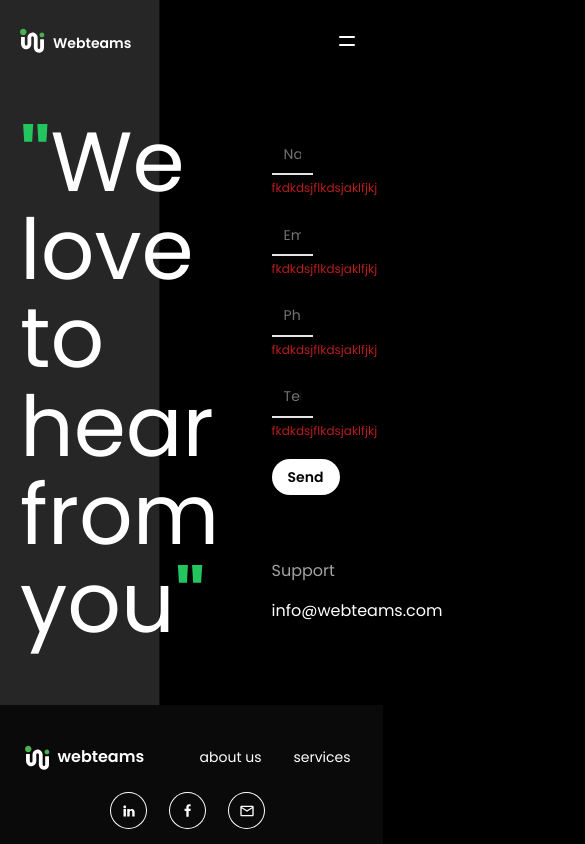
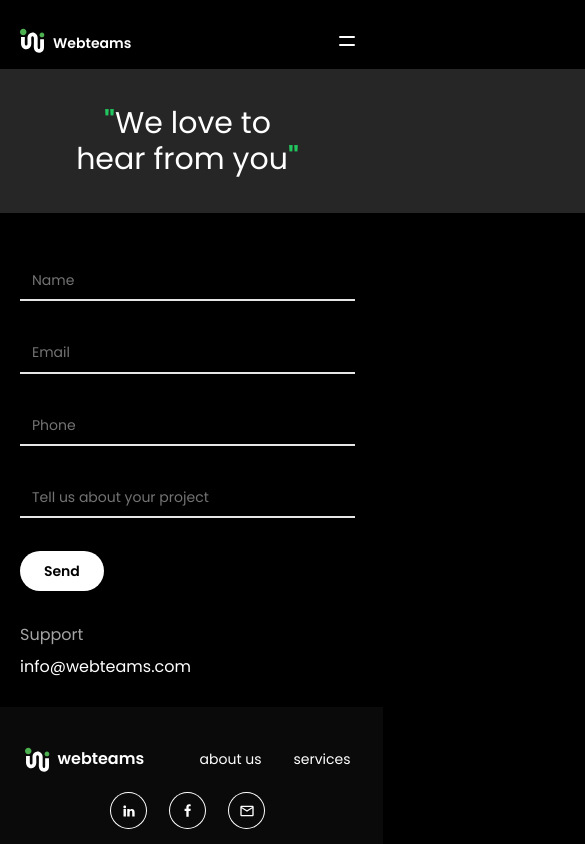
Before and after one commit to usmaniqbal998/WebteamsDev, a Next.js app: page /contact in a window 390 px wide. Shown: the top 844 px of the page, 585 px wide, since content can reach past the window. Built offline with nearby package versions, Linux system fonts and the light colour scheme.

Commit message:
feat: finished contact us desktop and mobile

```diff
--- a/src/Components/ui/button.tsx
+++ b/src/Components/ui/button.tsx
@@ -1,35 +1,35 @@
-import * as React from "react"
-import { Slot } from "@radix-ui/react-slot"
-import { cva, type VariantProps } from "class-variance-authority"
+import * as React from 'react'
+import { Slot } from '@radix-ui/react-slot'
+import { cva, type VariantProps } from 'class-variance-authority'
 
-import { cn } from "@/Util"
+import { cn } from '@/Util'
 
 const buttonVariants = cva(
-  "inline-flex items-center justify-center whitespace-nowrap rounded-md text-sm font-medium ring-offset-background transition-colors focus-visible:outline-none focus-visible:ring-2 focus-visible:ring-ring focus-visible:ring-offset-2 disabled:pointer-events-none disabled:opacity-50",
+  'inline-flex items-center justify-center whitespace-nowrap rounded-md text-sm font-medium ring-offset-background transition-colors focus-visible:outline-none focus-visible:ring-2 focus-visible:ring-ring focus-visible:ring-offset-2 disabled:pointer-events-none disabled:opacity-50',
   {
     variants: {
       variant: {
-        default: "bg-primary text-primary-foreground hover:bg-primary/90",
+        default: 'bg-primary text-primary-foreground hover:bg-primary/90',
         destructive:
-          "bg-destructive text-destructive-foreground hover:bg-destructive/90",
+          'bg-destructive text-destructive-foreground hover:bg-destructive/90',
         outline:
-          "border border-input bg-background hover:bg-accent hover:text-accent-foreground",
+          'border border-input bg-background hover:bg-accent hover:text-accent-foreground',
         secondary:
-          "bg-secondary text-secondary-foreground hover:bg-secondary/80",
-        ghost: "hover:bg-accent hover:text-accent-foreground",
-        link: "text-primary underline-offset-4 hover:underline",
+          'bg-secondary text-secondary-foreground hover:bg-secondary/80',
+        ghost: 'hover:bg-accent hover:text-accent-foreground',
+        link: 'text-primary underline-offset-4 hover:underline'
       },
       size: {
-        default: "h-10 px-4 py-2",
-        sm: "h-9 rounded-md px-3",
-        lg: "h-11 rounded-md px-8",
-        icon: "h-10 w-10",
-      },
+        default: 'h-10 px-4 py-2',
+        sm: 'h-9 rounded-md px-3',
+        lg: 'h-11 rounded-md px-8',
+        icon: 'size-10'
+      }
     },
     defaultVariants: {
-      variant: "default",
-      size: "default",
-    },
+      variant: 'default',
+      size: 'default'
+    }
   }
 )
 
@@ -41,7 +41,7 @@ export interface ButtonProps
 
 const Button = React.forwardRef<HTMLButtonElement, ButtonProps>(
   ({ className, variant, size, asChild = false, ...props }, ref) => {
-    const Comp = asChild ? Slot : "button"
+    const Comp = asChild ? Slot : 'button'
     return (
       <Comp
         className={cn(buttonVariants({ variant, size, className }))}
@@ -51,6 +51,6 @@ const Button = React.forwardRef<HTMLButtonElement, ButtonProps>(
     )
   }
 )
-Button.displayName = "Button"
+Button.displayName = 'Button'
 
 export { Button, buttonVariants }
--- a/src/Components/ui/input.tsx
+++ b/src/Components/ui/input.tsx
@@ -1,10 +1,12 @@
 import * as React from 'react'
 
 import { cn } from '@/Util'
+import { FieldErrors } from 'react-hook-form'
 
 export interface InputProps
   extends React.InputHTMLAttributes<HTMLInputElement> {
-  error?: string
+  // eslint-disable-next-line @typescript-eslint/no-explicit-any
+  error?: FieldErrors<Record<string, any>>
 }
 
 const Input = React.forwardRef<HTMLInputElement, InputProps>(
@@ -14,14 +16,15 @@ const Input = React.forwardRef<HTMLInputElement, InputProps>(
         <input
           type={type}
           className={cn(
-            'flex h-10 w-full border-b-2 bg-black px-3 py-2 text-sm ring-offset-background file:border-0 file:bg-transparent file:text-sm file:font-medium placeholder:text-muted-foreground focus-visible:outline-none focus-visible:ring-2 focus-visible:ring-ring focus-visible:ring-offset-2 disabled:cursor-not-allowed disabled:opacity-50',
+            'flex h-10 autofill:bg-black autofill:text-white w-full border-b-2 bg-black px-3 py-2 text-sm ring-offset-background file:border-0 file:bg-transparent file:text-sm file:font-medium placeholder:text-muted-foreground focus-visible:outline-none focus-visible:ring-2 focus-visible:ring-ring focus-visible:ring-offset-2 disabled:cursor-not-allowed disabled:opacity-50',
             className
           )}
           ref={ref}
           {...props}
         />
-        <span className='h-[1ch] w-full text-xs text-red-700'>
-          {error}fkdkdsjflkdsjaklfjkj
+
+        <span className='mt-2 block h-[1ch] min-h-[1ch] w-full text-xs text-red-600'>
+          {error?.[props.name || '']?.message?.toString()}
         </span>
       </div>
     )
--- a/src/app/contact/page.tsx
+++ b/src/app/contact/page.tsx
@@ -1,56 +1,134 @@
 'use client'
 
 import { Input } from '@/Components/ui/input'
-import { useForm } from 'react-hook-form'
-import {} from '@hookform/resolvers/zod'
+import {
+  SubmitHandler,
+  UseFormHandleSubmit,
+  useForm,
+  useFormState
+} from 'react-hook-form'
+import { zodResolver } from '@hookform/resolvers/zod'
 import { z } from 'zod'
+import { sendContactMessage } from '@/app/contact/sendContactMessage'
+import { useState } from 'react'
+import { cn } from '@/Util'
 
 const numbersRegex = /^\d+$/
 
 const formSchema = z.object({
-  name: z.string().min(1),
-  email: z.string().email(),
-  phone: z.string().refine(value => numbersRegex.test(value)),
-  aboutProject: z.string().min(1)
+  name: z.string().min(1, 'A name is required.'),
+  email: z.string().email('Invalid email.'),
+  phone: z
+    .string()
+    .refine(
+      (value: unknown) => typeof value === 'string' && numbersRegex.test(value),
+      'Should be numbers only.'
+    ),
+  aboutProject: z.string().min(1, 'A message is required.')
 })
 
+type FormSchema = z.infer<typeof formSchema>
+
 export default function Contract() {
-  const { register, formState } = useForm()
+  const { register, formState, handleSubmit, reset } = useForm<FormSchema>({
+    resolver: zodResolver(formSchema)
+  })
+
+  const [pending, setPending] = useState(false)
+
   const { errors } = formState
+
+  const handleContactForm: SubmitHandler<FormSchema> = async (
+    formData,
+    event
+  ) => {
+    event?.preventDefault()
+    setPending(true)
+    await sendContactMessage()
+
+    setPending(false)
+    reset()
+  }
 
   return (
     <div
-      className='grid size-full grid-cols-12 grid-rows-1 group-first/footer:bg-red-500'
+      className={cn(
+        'grid size-full grid-cols-12 grid-rows-1 group-first/footer:bg-red-500',
+        'sm:grid-cols-1 sm:grid-rows-12 sm:justify-center sm:items-center sm:gap-y-5 sm:mt-4'
+      )}
       data-page='contact'
     >
-      <div className='col-span-5 flex size-[200%] -translate-x-1/2 -translate-y-1/2 items-end justify-end bg-neutral-800'>
-        <div className='flex h-[45%] w-1/2 items-start'>
-          <span className='block w-8/12 text-[84px] leading-[1.05] [&_mark]:font-semibold [&_mark]:text-green-500'>
-            <mark>&quot;</mark>We love to hear from you<mark>&quot;</mark>
+      <div
+        className={cn(
+          'col-span-5 flex size-[200%] -translate-x-1/2 -translate-y-1/2 items-end justify-end bg-neutral-800',
+          'sm:col-span-1 sm:row-span-3 sm:translate-y-0 -translate-x-1/2 sm:h-full sm:w-[400%]'
+        )}
+      >
+        <div className='flex h-[45%] w-1/2 items-start sm:h-full sm:items-center sm:text-center'>
+          <span className='block w-8/12 text-[84px] leading-[1.05] lg:text-6xl md:text-3xl sm:w-6/12 [&_mark]:font-semibold [&_mark]:text-green-500'>
+            <mark>&quot;</mark>We love to <br className='hidden sm:block' />{' '}
+            hear from you<mark>&quot;</mark>
           </span>
         </div>
       </div>
-      <div className='col-span-7 flex w-full flex-col items-start justify-center gap-16 pl-28'>
-        <form action='' className='flex w-3/6 flex-col gap-y-[2vh]'>
-          <Input type='text' placeholder='Name' {...register('name')} />
-          <Input type='email' placeholder='Email' {...register('email')} />
-          <Input type='number' placeholder='Phone' {...register('phone')} />
+      <div
+        className={cn(
+          'col-span-7 flex w-full flex-col items-start justify-center gap-16 pl-28 sm:gap-8',
+          'sm:row-span-9 sm:pl-0'
+        )}
+      >
+        <form
+          onSubmit={handleSubmit(handleContactForm)}
+          className='flex w-3/6 flex-col gap-y-[2vh] sm:w-full'
+          method='POST'
+        >
           <Input
+            disabled={pending}
+            type='text'
+            placeholder='Name'
+            {...register('name')}
+            error={errors}
+          />
+          <Input
+            disabled={pending}
+            type='email'
+            placeholder='Email'
+            {...register('email')}
+            error={errors}
+          />
+          <Input
+            disabled={pending}
+            type='number'
+            placeholder='Phone'
+            {...register('phone')}
+            error={errors}
+          />
+          <Input
+            disabled={pending}
             type='text'
             placeholder='Tell us about your project'
             {...register('aboutProject')}
+            error={errors}
           />
           <button
+            disabled={pending}
+            data-pending={pending}
             type='submit'
-            className='w-min rounded-full bg-white px-4 py-2 text-sm font-semibold text-black'
+            className='flex h-10 w-3/12 items-center justify-center gap-4 rounded-full bg-white text-sm font-semibold text-black transition-transform duration-500 data-[pending=true]:bg-neutral-400'
           >
-            Send
+            <span data-pending={pending} className='data-[pending=true]:hidden'>
+              Send
+            </span>
+            <div
+              data-pending={pending}
+              className='loader w-2/12 data-[pending=false]:hidden'
+            ></div>
           </button>
         </form>
 
-        <div className='flex flex-col gap-4 '>
+        <div className='flex flex-col gap-4 sm:gap-2'>
           <span className='text-neutral-400'>Support</span>
-          <span>info@webteams.com</span>
+          <span className='text-xl sm:text-base'>info@webteams.com</span>
         </div>
       </div>
     </div>
--- /dev/null
+++ b/src/app/contact/sendContactMessage.ts
@@ -0,0 +1,9 @@
+'use server'
+
+import { promisify } from 'util'
+
+export const sendContactMessage = async () => {
+  // Implement email sending here
+
+  await promisify(setTimeout)(3000) // Remove this line when implement the real logic
+}
--- a/src/app/globals.css
+++ b/src/app/globals.css
@@ -97,3 +97,28 @@ input::-webkit-inner-spin-button {
 input[type='number'] {
   -moz-appearance: textfield;
 }
+
+/* HTML: <div class="loader"></div> */
+.loader {
+  /* width: 50px; */
+  padding: 4px;
+  aspect-ratio: 1;
+  border-radius: 50%;
+  background: #484848;
+  --_m:
+    conic-gradient(#0000 10%,#000),
+    linear-gradient(#000 0 0) content-box;
+  -webkit-mask: var(--_m);
+          mask: var(--_m);
+  -webkit-mask-composite: source-out;
+          mask-composite: subtract;
+  animation: l3 1s infinite linear;
+}
+@keyframes l3 {to{transform: rotate(1turn)}}
+
+input:-webkit-autofill,
+input:-webkit-autofill:hover,
+input:-webkit-autofill:focus {
+  -webkit-text-fill-color: white;
+  -webkit-box-shadow: 0 0 0px 40rem #000 inset;
+}
--- a/src/app/layout.tsx
+++ b/src/app/layout.tsx
@@ -46,7 +46,7 @@ export default function RootLayout(
         className={cn(
           jetBrainsMono.variable,
           poppins.variable,
-          'flex items-center h-screen justify-start overflow-x-hidden max-w-full flex-col bg-black px-36 pt-6 font-sans text-white antialiased sm:!px-5 sm:!pt-7'
+          'flex items-center h-screen justify-start overflow-y-scroll overflow-x-hidden max-w-full flex-col bg-black px-36 pt-6 font-sans text-white antialiased sm:!px-5 sm:!pt-7'
         )}
       >
         <TopNav className='mb-10 flex sm:invisible sm:hidden' />
```
